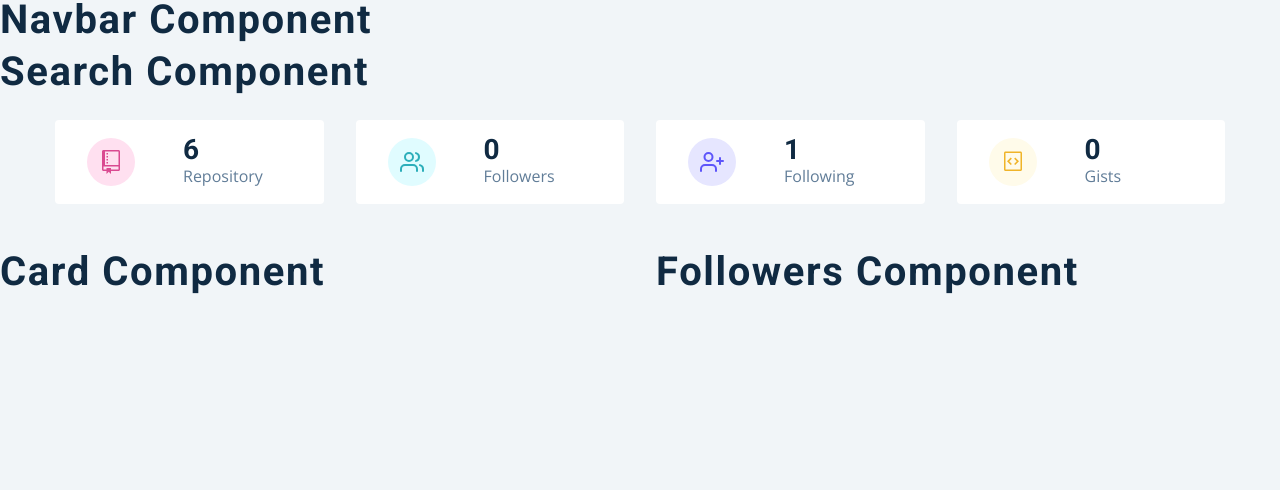
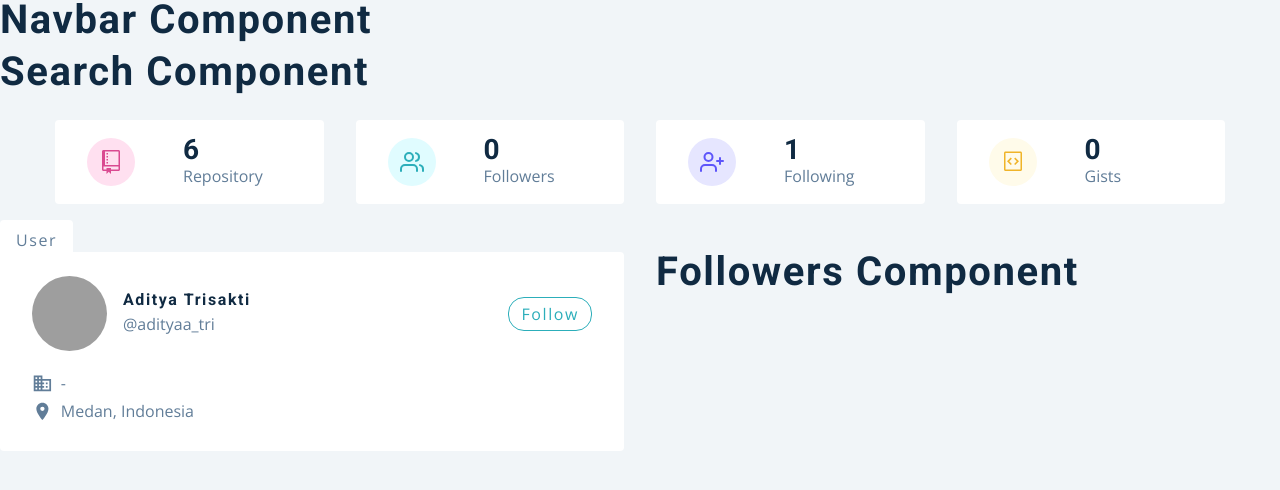
Before and after one commit to aditya-tri/Aditya-Trisakti-Silalahi, a React (Create React App) app: page / in a window 1280 px wide. Shown: the top 490 px of the page. Built offline with nearby package versions, Linux system fonts and the light colour scheme; grey boxes are pictures that could not be loaded.

Commit message:
pulling data from github user and render user profile info and adding style

```diff
--- a/src/components/Card.js
+++ b/src/components/Card.js
@@ -1,5 +1,128 @@
-import React from "react";
+import React, { useContext } from "react";
+import styled from "styled-components";
+import { GithubContext } from "../context/context";
+import { MdBusiness, MdLocationOn } from "react-icons/md";
 
 export default function Card() {
-  return <h2>card component</h2>;
+  const { githubUser } = useContext(GithubContext);
+  const {
+    avatar_url,
+    html_url,
+    name,
+    company,
+    blog,
+    bio,
+    location,
+    twitter_username,
+  } = githubUser;
+  return (
+    <Wrapper>
+      <header>
+        <img src={avatar_url} alt={name} />
+        <div>
+          <h4>{name}</h4>
+          <p className={twitter_username === null ? "hide" : "show"}>
+            @{twitter_username}
+          </p>
+        </div>
+        <a href={html_url}>Follow</a>
+      </header>
+      <p className="bio">{bio}</p>
+      <div className="links">
+        <p>
+          <MdBusiness /> {company || "-"}
+        </p>
+        <p>
+          <MdLocationOn /> {location || "-"}
+        </p>
+      </div>
+    </Wrapper>
+  );
 }
+
+const Wrapper = styled.article`
+  background: var(--clr-white);
+  padding: 1.5rem 2rem;
+  border-top-right-radius: var(--radius);
+  border-bottom-left-radius: var(--radius);
+  border-bottom-right-radius: var(--radius);
+  position: relative;
+  &::before {
+    content: "user";
+    position: absolute;
+    top: 0;
+    left: 0;
+    transform: translateY(-100%);
+    background: var(--clr-white);
+    color: var(--clr-grey-5);
+    border-top-right-radius: var(--radius);
+    border-top-left-radius: var(--radius);
+    text-transform: capitalize;
+    padding: 0.5rem 1rem 0 1rem;
+    letter-spacing: var(--spacing);
+    font-size: 1rem;
+  }
+  header {
+    display: grid;
+    grid-template-columns: auto 1fr auto;
+    align-items: center;
+    column-gap: 1rem;
+    margin-bottom: 1rem;
+    img {
+      width: 75px;
+      height: 75px;
+      border-radius: 50%;
+    }
+    h4 {
+      margin-bottom: 0.25rem;
+    }
+    p {
+      margin-bottom: 0;
+    }
+    p.show {
+      display: block;
+    }
+    p.hide {
+      display: none;
+    }
+    a {
+      color: var(--clr-primary-5);
+      border: 1px solid var(--clr-primary-5);
+      padding: 0.25rem 0.75rem;
+      border-radius: 1rem;
+      text-transform: capitalize;
+      letter-spacing: var(--spacing);
+      transition: var(--transition);
+      cursor: pointer;
+      &:hover {
+        background: var(--clr-primary-5);
+        color: var(--clr-white);
+      }
+    }
+  }
+  .bio {
+    color: var(--clr-grey-3);
+  }
+  .links {
+    p,
+    a {
+      margin-bottom: 0.25rem;
+      display: flex;
+      align-items: center;
+      svg {
+        margin-right: 0.5rem;
+        font-size: 1.3rem;
+      }
+    }
+    a {
+      color: var(--clr-primary-5);
+      transition: var(--transition);
+      svg {
+        color: var(--clr-grey-5);
+      }
+      &:hover {
+        color: var(--clr-primary-3);
+      }
+    }
+  }
+`;
```
